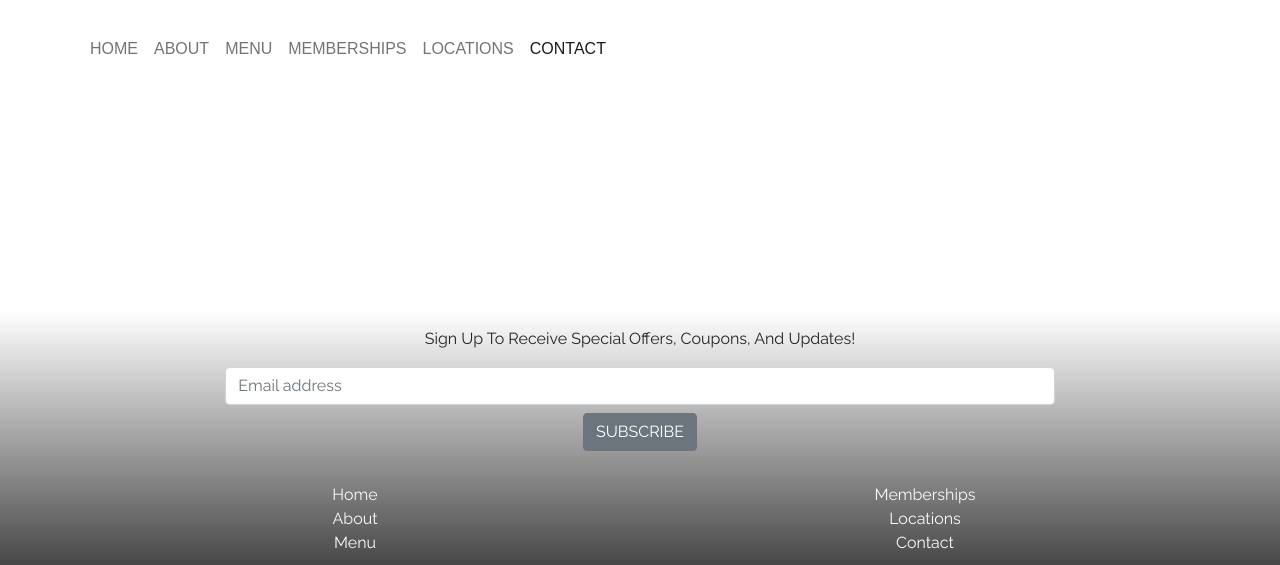
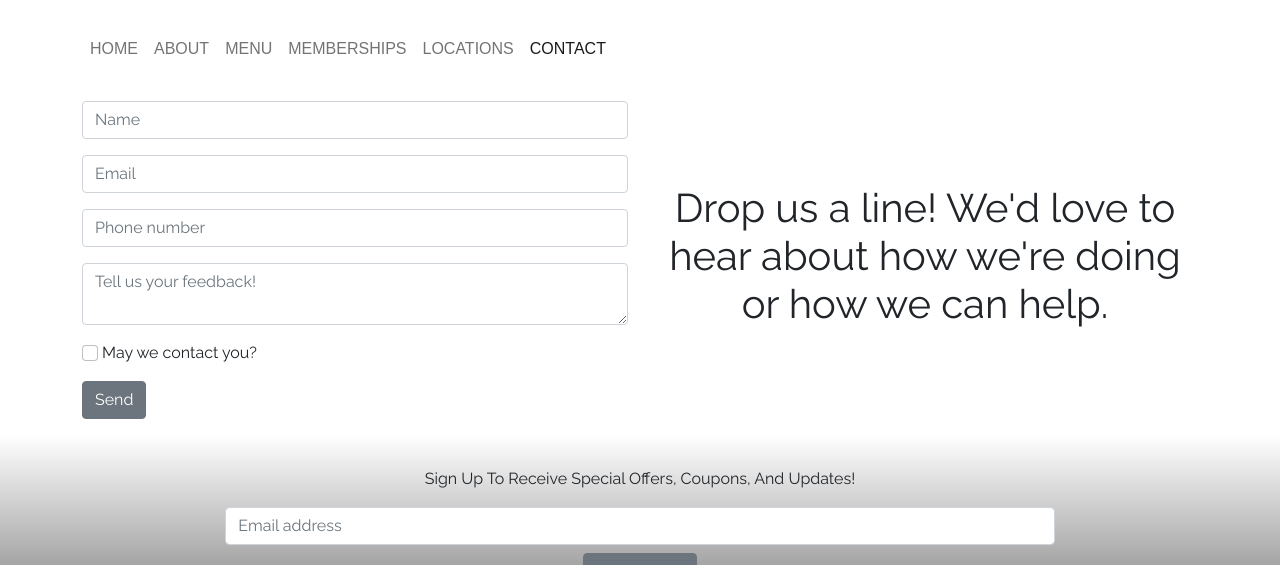
Before and after one commit to kfoxzz/coffeecorner, a website: page contact.html in a window 1280 px wide. Shown: the part 137-702 px from the top of the page. Drawn offline with nearby package versions, Linux system fonts and the light colour scheme; a web font is replaced by a local one.

Commit message:
Added contact form

```diff
--- a/contact.html
+++ b/contact.html
@@ -72,8 +72,50 @@
         </div>
     </nav>
 
+    <div class="container pt-4">
+        <div class="row">
+            <div class="col-md-6">
+                <form>
+                    <div class="mb-3 form-group row">
+                        <div class="col">
+                            <input id="name" placeholder="Name" class="form-control">
+                        </div>
+                    </div>
+                    <div class="mb-3 form-group row">
+                        <div class="col">
+                            <input id="email" placeholder="Email" class="form-control">
+                        </div>
+                    </div>
+                    <div class="mb-3 form-group row">
+                        <div class="col">
+                            <input id="tel" placeholder="Phone number" class="form-control">
+                        </div>
+                    </div>
+                    <div class="mb-3 form-group row">
+                        <div class="col">
+                            <textarea id="tel" placeholder="Tell us your feedback!" class="form-control"></textarea>
+                        </div>
+                    </div>
+                    <div class="mb-3 form-group row">
+                        <div class="col">
+                            <input class="form-check-input" type="checkbox" value="yes" id="contactPermission">
+                            <label class="form-check-label" for="contactPermission">May we contact you?</label>
+                        </div>
+                    </div>
+                    <div class="mb-3 form-group row">
+                        <div class="col">
+                            <a class="btn btn-secondary" role="button" type="submit">Send</a>
+                        </div>
+                    </div>
+                </form>
+            </div>
+            <div class="col-md-6 order-first order-md-last h-100 text-center align-self-center mb-3">
+                <h1>Drop us a line! We'd love to hear about how we're doing or how we can help.</h1>
+            </div>
+        </div>
+    </div>
 
-    <footer class="footer mt-auto pb-3">
+    <footer class="footer mt-auto py-3">
         <div class="container-fluid py-3 mt-0">
             <div class="row">
                 <div class="col text-center text-light">
```
